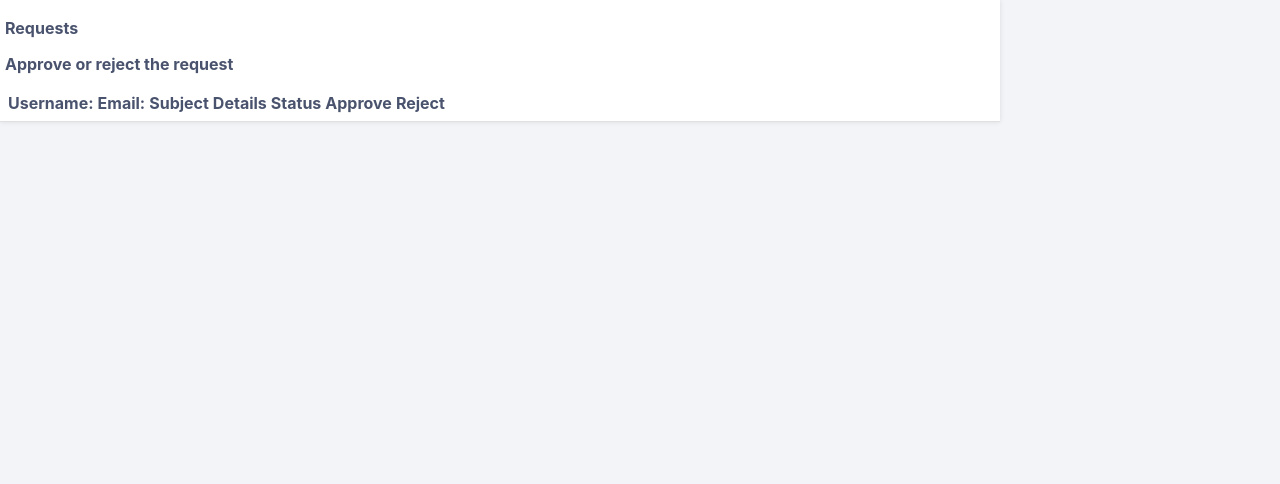
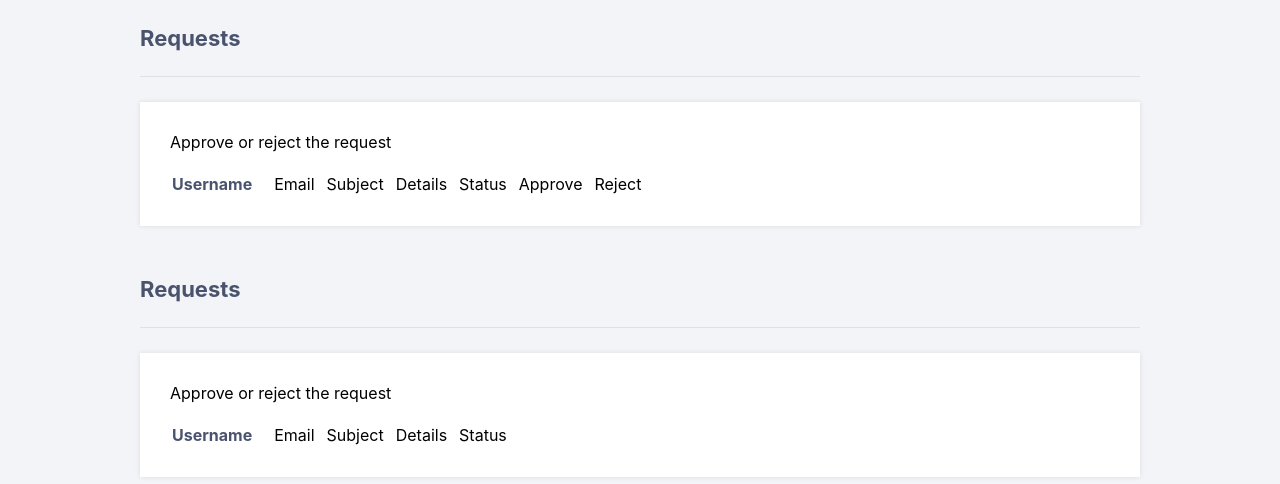
Before and after one commit to viralsanghavi/DevOps_IGNITECH, a Flask app: page /profile in a window 1280 px wide. Shown: the part 60-544 px from the top of the page. Run offline with Flask 2, Linux system fonts and the light colour scheme; the visitor is signed in with stand-in values (Sample User, id 1); data that the repository does not hold is empty; some libraries are stand-ins or nearby versions.

Commit message:
added approved people

```diff
--- a/app.py
+++ b/app.py
@@ -158,6 +158,10 @@ def profile():
             'SELECT *  FROM portal where approval = 0 ORDER by id DESC ')
         cursor.execute(select_stmt)
         portal = cursor.fetchall()
+        approval_statement = (
+            'SELECT *  FROM portal where approval = 1 ORDER by id DESC ')
+        cursor.execute(approval_statement)
+        account = cursor.fetchall()
         # msg = 'Data'
     # if request.method == "POST" and 'name' in request.form and 'id' in request.form:
     #     name = request.form['name']
--- a/static/styles.css
+++ b/static/styles.css
@@ -116,32 +116,32 @@ body {
 body.loggedin {
     background-color: #f3f4f7;
 }
-.content,.Acontent {
+.content {
     width: 1000px;
     margin: 0 auto;
 }
-.content ,.Acontent h2 {
+.content h2 {
     margin: 0;
     padding: 25px 0;
     font-size: 22px;
     border-bottom: 1px solid #e0e0e3;
     color: #4a536e;
 }
-.content,.Acontent > p, .content,.Acontent > div {
+.content > p, .content > div {
     box-shadow: 0 0 5px 0 rgba(0, 0, 0, 0.1);
     margin: 25px 0;
     padding: 25px;
   background-color: #fff;
 }
-.content,.Acontent > p table td, .content,.Acontent > div table td {
+.content > p table td, .content > div table td {
   padding: 5px;
 }
-.content,.Acontent > p table td:first-child, .content ,.Acontent> div table  {
+.content > p table td:first-child, .content > div table td:first-child {
   font-weight: bold;
   color: #4a536e;
   padding-right: 15px;
 }
-.content ,.Acontent> div p {
+.content > div p {
   padding: 5px;
   margin: 0 0 10px 0;
 }
--- a/templates/layout.html
+++ b/templates/layout.html
@@ -18,5 +18,8 @@
 		<div class="content">
 			{% block content %}{% endblock %}
 		</div>
+		<div class="content">
+			{% block approvedcontent %}{% endblock %}
+		</div>
 	</body>
 </html>
--- a/templates/profile.html
+++ b/templates/profile.html
@@ -29,8 +29,8 @@
     <table>
         <thead>
             <tr>
-                <td>Username:</td>
-                <td>Email:</td>
+                <td>Username</td>
+                <td>Email</td>
                 <td>Subject</td>
                 <td>Details</td>
                 <td>Status</td>
@@ -64,3 +64,59 @@
     </table>
 </div>
 {% endblock %}
+
+{% block approvedcontent %}
+<!-- <h2>Profile Page</h2>
+<div>
+    <p>Your account details are below:</p>
+    <table>
+        <tr>
+            <td>Username:</td>
+            <td>{{ account['username'] }}</td>
+        </tr>
+        <tr>
+            <td>Password:</td>
+            <td>{{ account['password'] }}</td>
+        </tr>
+        <tr>
+            <td>Email:</td>
+            <td>{{ account['email'] }}</td>
+        </tr>
+    </table>
+</div> -->
+
+<h2>Requests</h2>
+<div>
+    <p>Approve or reject the request</p>
+
+    <table>
+        <thead>
+            <tr>
+                <td>Username</td>
+                <td>Email</td>
+                <td>Subject</td>
+                <td>Details</td>
+                <td>Status</td>
+            </tr>
+
+        </thead>
+        <tbody>
+            {%for values in account%}
+            <tr>
+                <th>{{ values['name'] }}</th>
+                <th>{{ values['email'] }}</th>
+                <th>{{ values['subject'] }}</th>
+                <th>{{ values['details'] }}</th>
+                <th>
+                    {% if values['approval'] == True %}
+                    <p>Accepted</p>
+                    {% else %}
+                    <p>Pending</p>
+                    {% endif %}
+                </th>
+            </tr>
+            {%endfor%}
+        </tbody>
+    </table>
+</div>
+{% endblock %}
```
Also changed, not shown: 1 other file.
